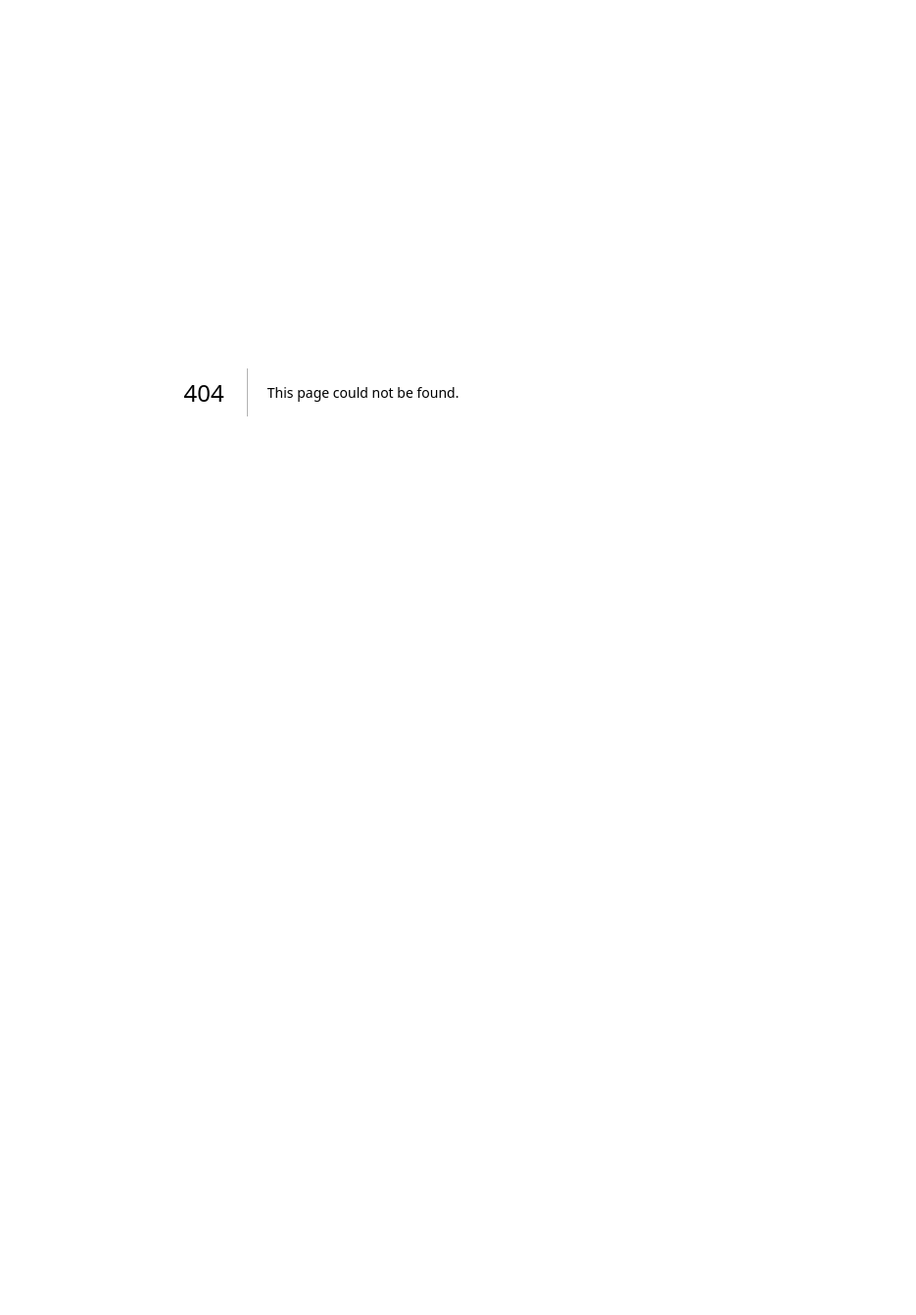
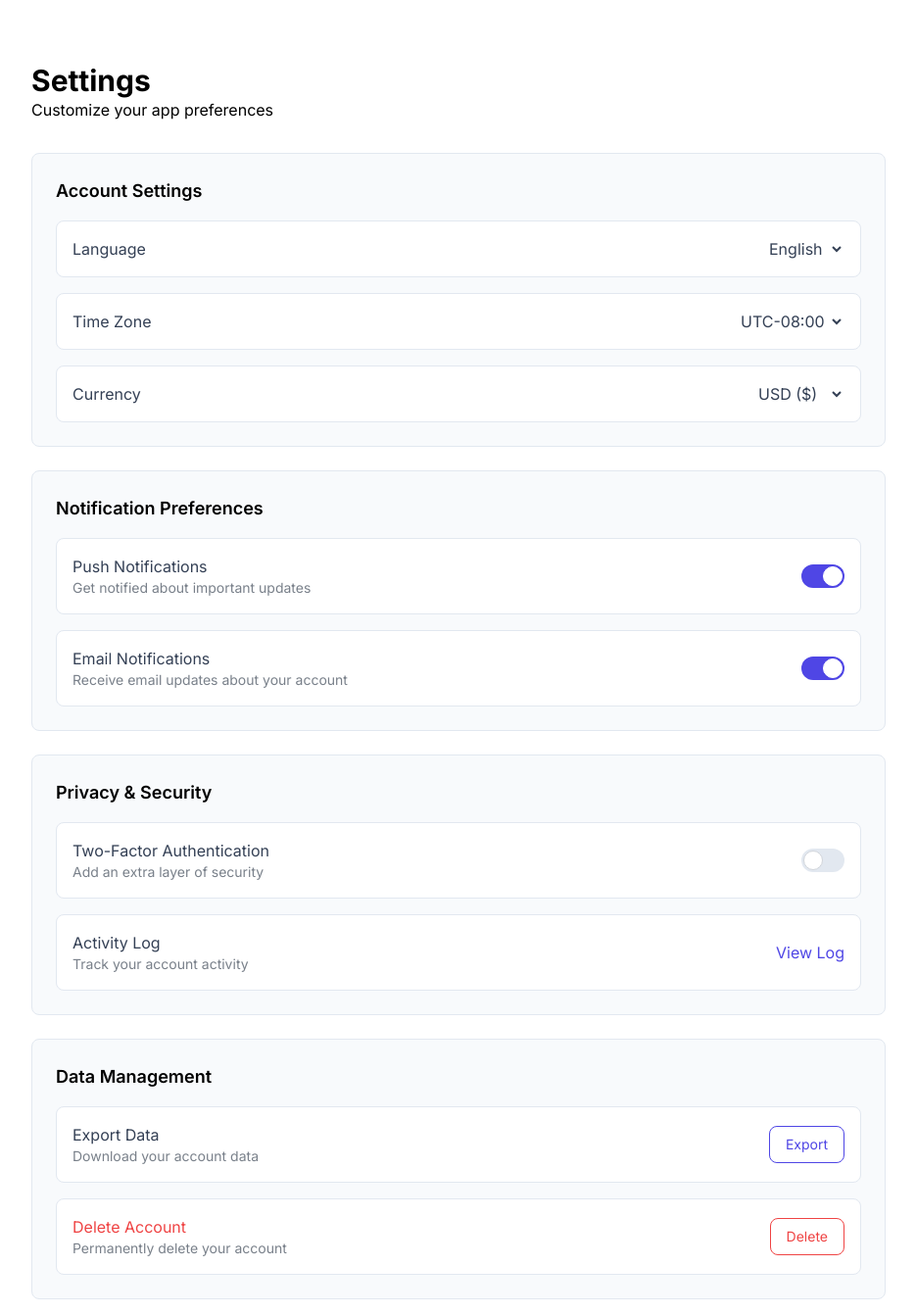
Before and after one commit to ibtissem101/CSE-BUDGET-APP-FRONTEND, a Next.js app: page /settings in a window 1280 px wide. Before the commit this address had no page. Shown: the whole page at 98% size, without its empty margins (312-1247 px from the left). Before the commit the page ends 800 px from the top, so only its background shows below. Built offline with nearby package versions, Linux system fonts and the light colour scheme.

Commit message:
Merged src/app/settings/ from ibtissem101/settings into master

```diff
--- /dev/null
+++ b/src/app/settings/page.jsx
@@ -0,0 +1,145 @@
+const SettingsPage = () => {
+  return (
+    <div className="md:ml-[328px] md:mr-12 mt-[60px] md:mt-12 p-4 max-w-7xl mx-auto md:bg-white bg-gradient-to-b">
+      <h1 className="text-2xl md:text-3xl font-bold">Settings</h1>
+      <div className="mb-3 md:text-base md:mb-8">
+        Customize your app preferences
+      </div>
+
+      <div className="space-y-6">
+        {/* Account Settings Section */}
+        <div className="bg-Neutral-20 border border-Neutral-40 rounded-lg p-6">
+          <h2 className="text-lg font-semibold mb-4">Account Settings</h2>
+          <div className="space-y-4">
+            <div className="flex items-center justify-between p-4 bg-white rounded-lg border border-Neutral-40">
+              <span className="text-Neutral-90">Language</span>
+              <select className="border-0 bg-transparent text-Neutral-90 focus:ring-0">
+                <option>English</option>
+                <option>Spanish</option>
+                <option>French</option>
+              </select>
+            </div>
+            <div className="flex items-center justify-between p-4 bg-white rounded-lg border border-Neutral-40">
+              <span className="text-Neutral-90">Time Zone</span>
+              <select className="border-0 bg-transparent text-Neutral-90 focus:ring-0">
+                <option>UTC-08:00</option>
+                <option>UTC-05:00</option>
+                <option>UTC+00:00</option>
+              </select>
+            </div>
+            <div className="flex items-center justify-between p-4 bg-white rounded-lg border border-Neutral-40">
+              <span className="text-Neutral-90">Currency</span>
+              <select className="border-0 bg-transparent text-Neutral-90 focus:ring-0">
+                <option>USD ($)</option>
+                <option>EUR (€)</option>
+                <option>DZD (DA)</option>
+              </select>
+            </div>
+          </div>
+        </div>
+
+        {/* Notification Preferences */}
+        <div className="bg-Neutral-20 border border-Neutral-40 rounded-lg p-6">
+          <h2 className="text-lg font-semibold mb-4">
+            Notification Preferences
+          </h2>
+          <div className="space-y-4">
+            <div className="flex items-center justify-between p-4 bg-white rounded-lg border border-Neutral-40">
+              <div>
+                <p className="text-Neutral-90">Push Notifications</p>
+                <p className="text-sm text-Neutral-70">
+                  Get notified about important updates
+                </p>
+              </div>
+              <label className="relative inline-flex items-center cursor-pointer">
+                <input
+                  type="checkbox"
+                  className="sr-only peer"
+                  defaultChecked
+                />
+                <div className="w-11 h-6 bg-Neutral-40 peer-focus:outline-none peer-focus:ring-4 peer-focus:ring-Violet-300 rounded-full peer peer-checked:after:translate-x-full peer-checked:after:border-white after:content-[''] after:absolute after:top-[2px] after:left-[2px] after:bg-white after:border-gray-300 after:border after:rounded-full after:h-5 after:w-5 after:transition-all peer-checked:bg-Violet-500"></div>
+              </label>
+            </div>
+            <div className="flex items-center justify-between p-4 bg-white rounded-lg border border-Neutral-40">
+              <div>
+                <p className="text-Neutral-90">Email Notifications</p>
+                <p className="text-sm text-Neutral-70">
+                  Receive email updates about your account
+                </p>
+              </div>
+              <label className="relative inline-flex items-center cursor-pointer">
+                <input
+                  type="checkbox"
+                  className="sr-only peer"
+                  defaultChecked
+                />
+                <div className="w-11 h-6 bg-Neutral-40 peer-focus:outline-none peer-focus:ring-4 peer-focus:ring-Violet-300 rounded-full peer peer-checked:after:translate-x-full peer-checked:after:border-white after:content-[''] after:absolute after:top-[2px] after:left-[2px] after:bg-white after:border-gray-300 after:border after:rounded-full after:h-5 after:w-5 after:transition-all peer-checked:bg-Violet-500"></div>
+              </label>
+            </div>
+          </div>
+        </div>
+
+        {/* Privacy & Security */}
+        <div className="bg-Neutral-20 border border-Neutral-40 rounded-lg p-6">
+          <h2 className="text-lg font-semibold mb-4">Privacy & Security</h2>
+          <div className="space-y-4">
+            <div className="flex items-center justify-between p-4 bg-white rounded-lg border border-Neutral-40">
+              <div>
+                <p className="text-Neutral-90">Two-Factor Authentication</p>
+                <p className="text-sm text-Neutral-70">
+                  Add an extra layer of security
+                </p>
+              </div>
+              <label className="relative inline-flex items-center cursor-pointer">
+                <input type="checkbox" className="sr-only peer" />
+                <div className="w-11 h-6 bg-Neutral-40 peer-focus:outline-none peer-focus:ring-4 peer-focus:ring-Violet-300 rounded-full peer peer-checked:after:translate-x-full peer-checked:after:border-white after:content-[''] after:absolute after:top-[2px] after:left-[2px] after:bg-white after:border-gray-300 after:border after:rounded-full after:h-5 after:w-5 after:transition-all peer-checked:bg-Violet-500"></div>
+              </label>
+            </div>
+            <div className="flex items-center justify-between p-4 bg-white rounded-lg border border-Neutral-40">
+              <div>
+                <p className="text-Neutral-90">Activity Log</p>
+                <p className="text-sm text-Neutral-70">
+                  Track your account activity
+                </p>
+              </div>
+              <button className="text-Violet-500 hover:text-Violet-600">
+                View Log
+              </button>
+            </div>
+          </div>
+        </div>
+
+        {/* Data Management */}
+        <div className="bg-Neutral-20 border border-Neutral-40 rounded-lg p-6">
+          <h2 className="text-lg font-semibold mb-4">Data Management</h2>
+          <div className="space-y-4">
+            <div className="flex items-center justify-between p-4 bg-white rounded-lg border border-Neutral-40">
+              <div>
+                <p className="text-Neutral-90">Export Data</p>
+                <p className="text-sm text-Neutral-70">
+                  Download your account data
+                </p>
+              </div>
+              <button className="px-4 py-2 text-sm text-Violet-500 border border-Violet-500 rounded-lg hover:bg-Violet-50">
+                Export
+              </button>
+            </div>
+            <div className="flex items-center justify-between p-4 bg-white rounded-lg border border-Neutral-40">
+              <div>
+                <p className="text-red-500">Delete Account</p>
+                <p className="text-sm text-Neutral-70">
+                  Permanently delete your account
+                </p>
+              </div>
+              <button className="px-4 py-2 text-sm text-red-500 border border-red-500 rounded-lg hover:bg-red-50">
+                Delete
+              </button>
+            </div>
+          </div>
+        </div>
+      </div>
+    </div>
+  );
+};
+
+export default SettingsPage;
```
